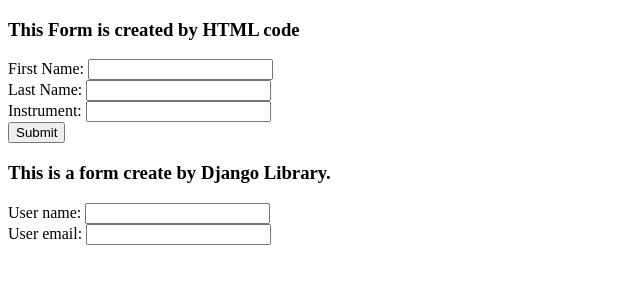
After one commit to ShourovRootNext/django-api, a Django app: page /first_app/form/ in a window 1280 px wide. The commit adds this page. Shown: the top 300 px of the page, without its empty margins (0-640 px from the left). Run offline with Django 5.2, Linux system fonts and the light colour scheme.

Commit message:
code is updated upto form
code is updated upto form

```diff
--- /dev/null
+++ b/first_app/forms.py
@@ -0,0 +1,15 @@
+from django import forms
+
+
+class user_form(forms.Form):
+    user_name = forms.CharField()
+    user_email = forms.EmailField()
+
+    # text = forms.CharField(widget=forms.Textarea)
+    # botcatcher = forms.CharField(required=False, widget=forms.HiddenInput)
+
+    # def clean_botcatcher(self):
+    #     botcatcher = self.cleaned_data['botcatcher']
+    #     if len(botcatcher) > 0:
+    #         raise forms.ValidationError("GOTCHA BOT!")
+    #     return botcatcher
--- a/first_app/models.py
+++ b/first_app/models.py
@@ -25,4 +25,4 @@ class Album(models.Model):
         )
     num_stars = models.IntegerField(choices=rating)
     def __str__(self):
-        return self.name + ", Rating: " + str(self.num_stars)
+        return self.name + ", Rating: " + str(self.num_stars) + " stars"
--- a/first_app/urls.py
+++ b/first_app/urls.py
@@ -8,5 +8,5 @@ urlpatterns = [
     path('about/', views.about, name='about'),
     path('contact/', views.contact, name='contact'),
     path('services/', views.services, name='services'),
-
+    path('form/', views.form, name='form'),
 ]
--- a/first_app/views.py
+++ b/first_app/views.py
@@ -1,9 +1,17 @@
 from django.shortcuts import render
 from django.http import HttpResponse
+from first_app.models import Musician, Album
+from first_app import forms
 
 def index(request):
-    users = {'numbers': [1, 2, 3, 4, 5], 'names': ['John Doe', 'Jane Doe', 'Alice', 'Bob', 'Charlie']}
+    musician_list = Musician.objects.order_by('first_name','last_name','instrument')
+    album_list = Album.objects.order_by('artist', 'name','release_date','num_stars')
+    users = {'text_1':'This is a list of Musicians',  'musician': musician_list, 'album':album_list, 'numbers': [1, 2, 3, 4, 5], 'names': ['John Doe', 'Jane Doe', 'Alice', 'Bob', 'Charlie']}
     return render(request,'first_app/index.html',context=users)
+def form(request):
+    new_form = forms.user_form()
+    diction = {'heading_1':'This is a form create by Django Library.', 'test_form':new_form}
+    return render(request,'first_app/form.html', context=diction)
 def about(request):
     return HttpResponse("<h1>This is about page.</h1> <a href='/contact/'>Contact</a> <a href='/services/'>Services</a>")
 def contact(request):
--- /dev/null
+++ b/templates/first_app/form.html
@@ -0,0 +1,37 @@
+<!DOCTYPE html>
+
+<html>
+    <head>
+        <meta charset="utf-8">
+        <meta http-equiv="X-UA-Compatible" content="IE=edge">
+        <title>Form</title>
+        <meta name="description" content="">
+        <meta name="viewport" content="width=device-width, initial-scale=1">
+        <link rel="stylesheet" href="">
+    </head>
+    <body>
+        <h3>This Form is created by HTML code</h3>
+        <form action="" method="POST" class="form-group">
+            {% csrf_token %}
+            <label for="first_name">First Name:</label>
+            <input type="text" name="first_name" id="first_name">
+            <br>
+            <label for="last_name">Last Name:</label>
+            <input type="text" name="last_name" id="last_name">
+            <br>
+            <label for="instrument">Instrument:</label>
+            <input type="text" name="instrument" id="instrument">
+            <br>
+            <input type="submit" value="Submit">
+        </form>
+
+        <h3>{{heading_1}}</h3>
+        <form action="" method="POST" class="form-group">
+            {% csrf_token %}
+            {{test_form}}
+        </form>
+
+
+        <script src="" async defer></script>
+    </body>
+</html>
```
Also changed, not shown: templates/first_app/index.html (+44 -2 lines), db.sqlite3.
